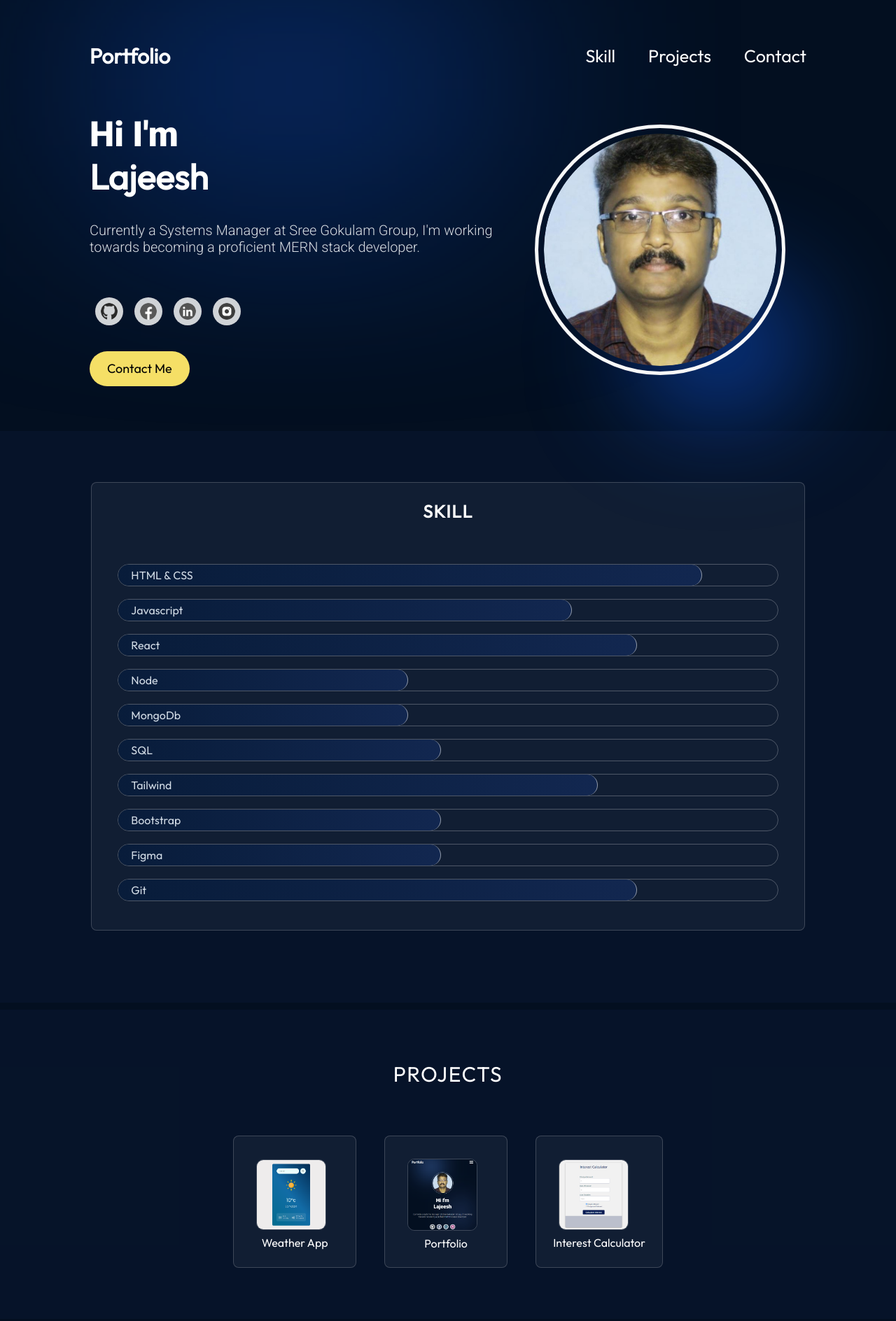
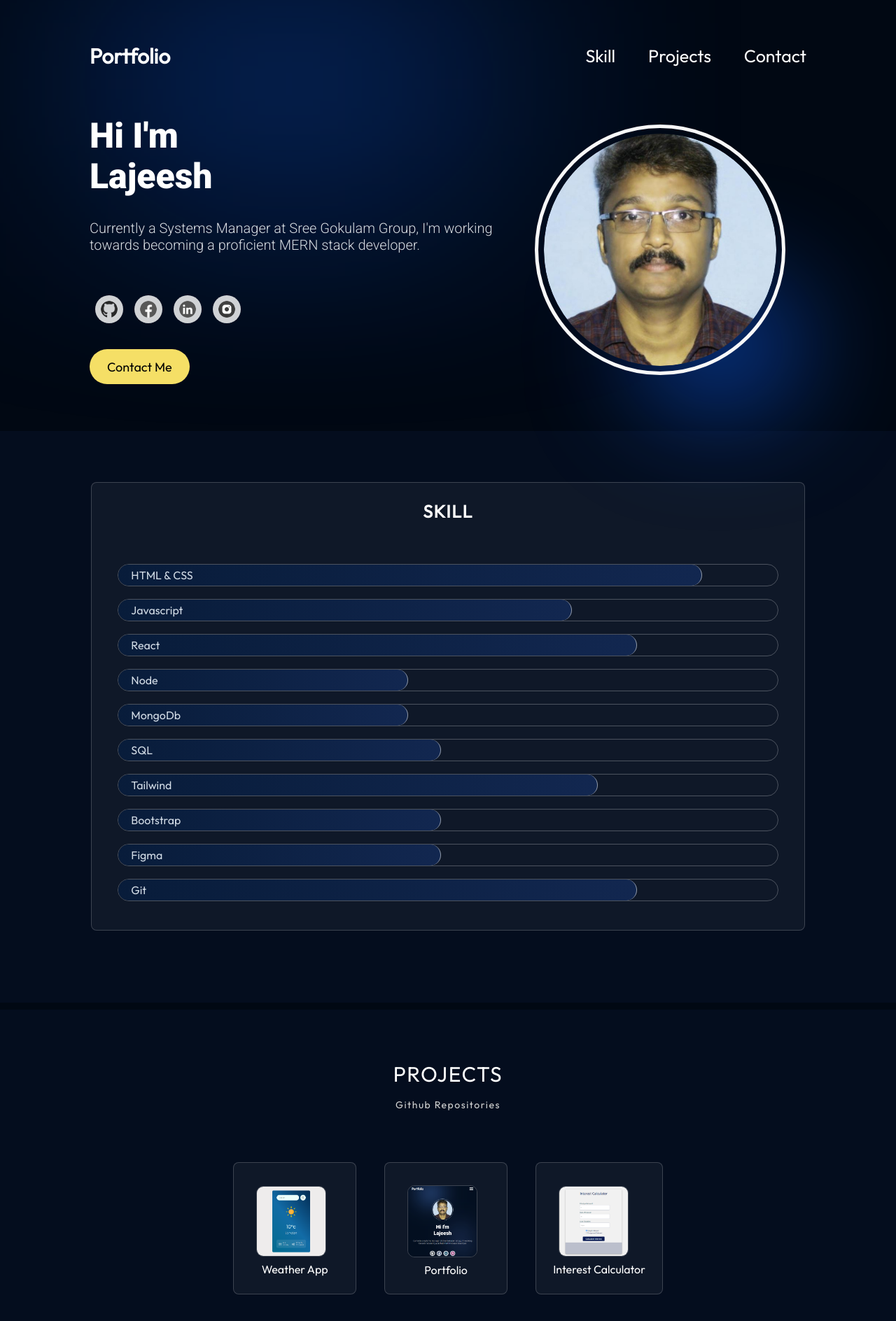
Before and after one commit to lajeesh1/portfolio-Lajeesh, a React (Vite) app: page / in a window 1280 px wide. Shown: the top 1888 px of the page at 70% size. Built offline with nearby package versions, Linux system fonts and the light colour scheme.

Commit message:
project title git updated 191024

```diff
--- a/src/components/experience/Experience.module.css
+++ b/src/components/experience/Experience.module.css
@@ -20,6 +20,11 @@
   letter-spacing: 1.5px;
   text-align: center;
   padding-bottom: 55px;
+}
+.title span{
+  font-size: 14px;
+  color: lightgray;
+  text-transform: none;
 }
 
 .content {
--- a/src/components/experience/Projects.jsx
+++ b/src/components/experience/Projects.jsx
@@ -46,7 +46,8 @@ import styles from "./Experience.module.css";
 function Projects() {
   return (
     <section className={styles.container} id="experience">
-      <h3 className={styles.title}>Projects</h3>
+      <h3 className={styles.title}>Projects <br /> <span>Github Repositories</span></h3>
+
       <div className={styles.content}>
         <ul className={styles.history}>
           {history.map((item, id) => (
--- a/src/components/hero/Hero.jsx
+++ b/src/components/hero/Hero.jsx
@@ -51,7 +51,7 @@ function Hero() {
   return (
     <section className={styles.container}>
       <div className={styles.content}>
-        <h1 className={styles.title}>Hi I'm <br/><span>Lajeesh</span> </h1>
+        <h1 className={styles.title}>Hi I'm <br/>Lajeesh </h1>
         <p className={styles.description}>
           Currently a Systems Manager at Sree Gokulam Group, I'm working towards
           becoming a proficient MERN stack developer.
--- a/src/vars.css
+++ b/src/vars.css
@@ -3,7 +3,7 @@
   --color-primary: #576cbc;
   --color-secondary: #19366d1e;
   --color-dark: #0b2447;
-  --color-bg: #030f20;
+  --color-bg: #010813;
 
 
   --font-roboto: "Roboto";
```
Also changed, not shown: 1 other file (tests, documents, lock files or other folders).
